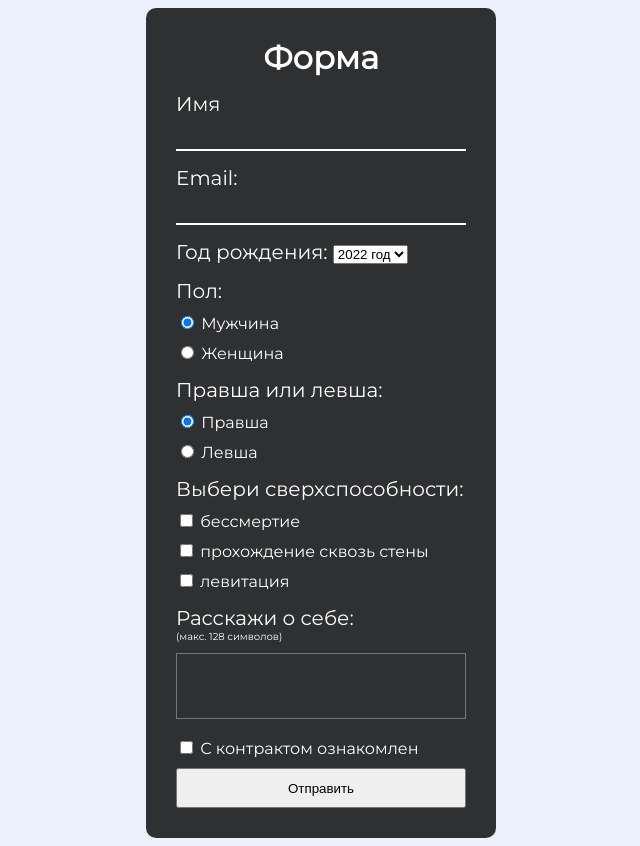
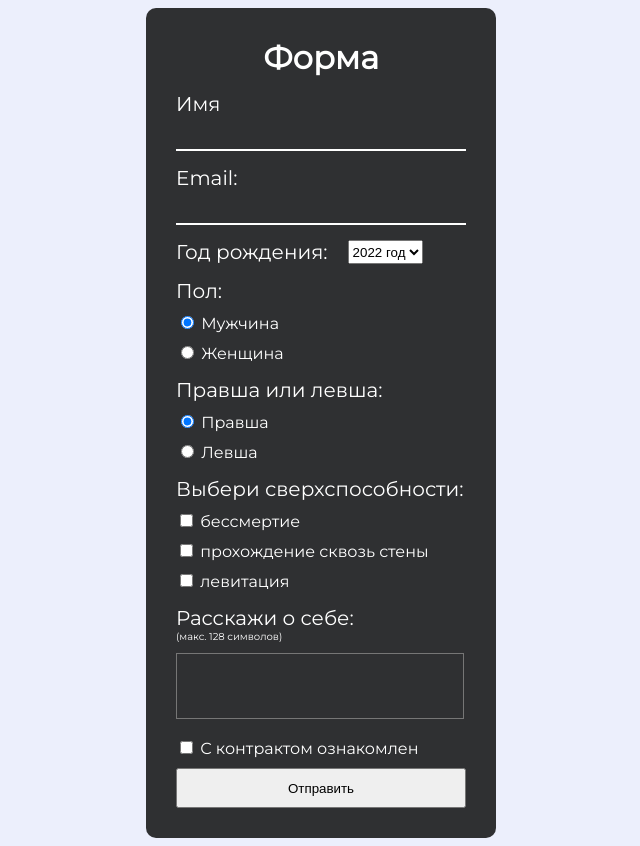
Before and after one commit to IvanAngoldt/web, a PHP site: page / in a window 1280 px wide. Shown: the whole page, without its empty margins (319-959 px from the left). Run offline with PHP 8.4, Linux system fonts and the light colour scheme.

Commit message:
Changed structure of code

```diff
--- a/task3/form.php
+++ b/task3/form.php
@@ -23,20 +23,20 @@
         <input class="line" name="email" />
       </div>
       <div class="form-item">
-        <p>
-          Год рождения:
+        <div class="date">
+          <span>Год рождения:</span>
           <select name="year">
             <?php
               for ($i = 2022; $i >= 1922; $i--) {
                 printf('<option value="%d">%d год</option>', $i, $i);
               }
             ?>
-            </select>
-          </p>
+          </select>
+        </div>
       </div>
       <div class="form-item">
+        <p>Пол:</p>
         <ul>
-          <p>Пол:</p>
           <li>
             <input type="radio" id="radioMale" name="sex" value="male" checked>
             <label for="radioMale">Мужчина</label>
@@ -48,8 +48,8 @@
         </ul>
       </div>
       <div class="form-item">
+        <p>Правша или левша:</p>
         <ul>
-          <p>Правша или левша:</p>
           <li>
             <input type="radio" id="radioRight" name="hand" value="right" checked>
             <label for="radioRight">Правша</label>
--- a/task3/style.css
+++ b/task3/style.css
@@ -17,6 +17,49 @@ form {
     border-radius: 10px;
 }
 
+.form-item {
+    margin-bottom: 15px;
+}
+
+h1 {
+    text-align: center;
+    margin: 0px;
+}
+
+p {
+    font-size: 20px;
+    margin: 0px;
+    margin-bottom: 10px;
+}
+
+.name, .email {
+    margin-bottom: 0px;
+}
+
+.line {
+    width: 285px;
+    height: 30px;
+    font-size: medium;
+    background: transparent;
+    border: 0px;
+    border-bottom: 2px solid white;
+    border-radius: 0px;
+    outline: none;
+    color: white;
+    padding: 0px;
+    padding-left: 5px;
+    padding-bottom: 3px;
+}
+
+.date {
+    display: flex;
+    font-size: 20px;
+}
+
+.date span {
+    margin-right: 20px;
+}
+
 ul {
     margin: 0;
     padding-left: 0;
@@ -27,15 +70,8 @@ li {
     margin-bottom: 10px;
 }
 
-p {
-    font-size: 20px;
-    margin: 0px;
-    margin-bottom: 10px;
-}
-
-h1 {
-    text-align: center;
-    margin: 0px;
+label {
+    cursor: pointer;
 }
 
 .big-text {
@@ -44,7 +80,6 @@ h1 {
 
 .small-text {
     font-size: 10px;
-    margin-top: 0px;
 }
 
 textarea {
@@ -52,32 +87,9 @@ textarea {
     background: transparent;
     outline: none;
     color: white;
-    width: 278px;
+    width: 276px;
     padding-left: 5px;
     padding-right: 5px;
-}
-
-.line {
-    width: 285px;
-    height: 30px;
-    font-size: medium;
-
-}
-
-.form-content input {
-  background: transparent;
-  border: 0px;
-  border-bottom: 2px solid white;
-  border-radius: 0px;
-  outline: none;
-  color: white;
-  padding: 0px;
-  padding-left: 5px;
-  padding-bottom: 3px;
-}
-
-label {
-    cursor: pointer;
 }
 
 .contract {
@@ -88,11 +100,3 @@ label {
     width: 100%;
     height: 40px;
 }
-
-.form-item {
-    margin-bottom: 15px;
-}
-
-.name, .email {
-    margin-bottom: 0px;
-}
```
